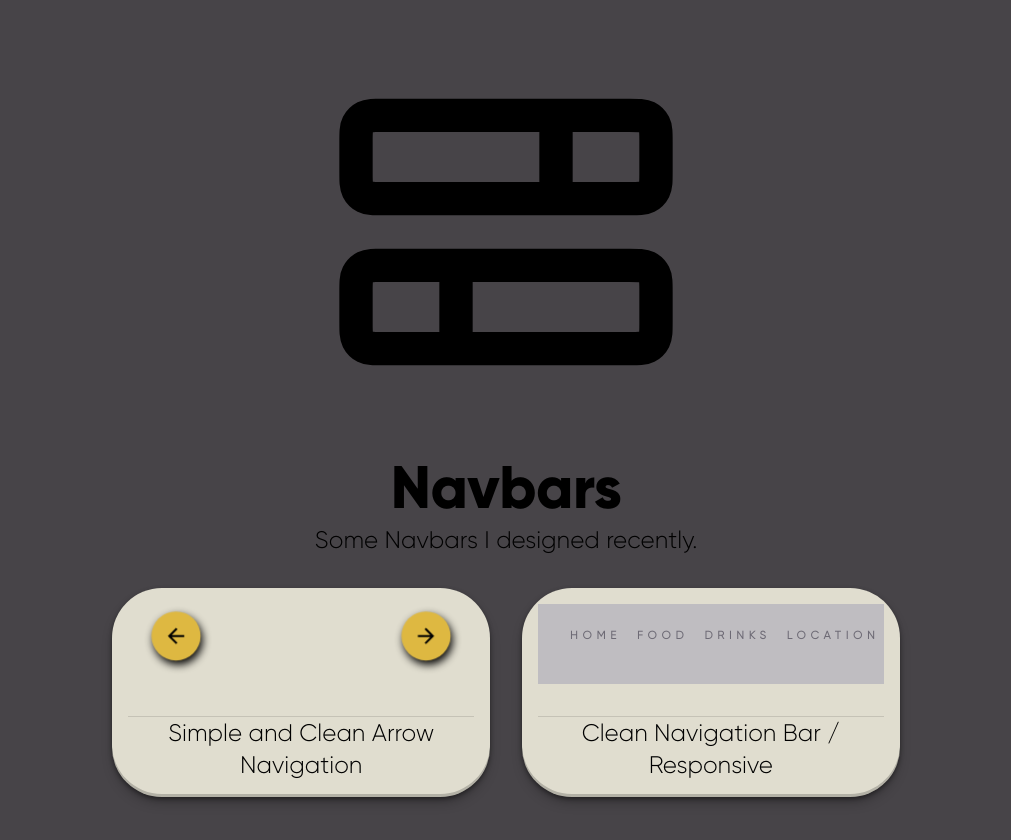
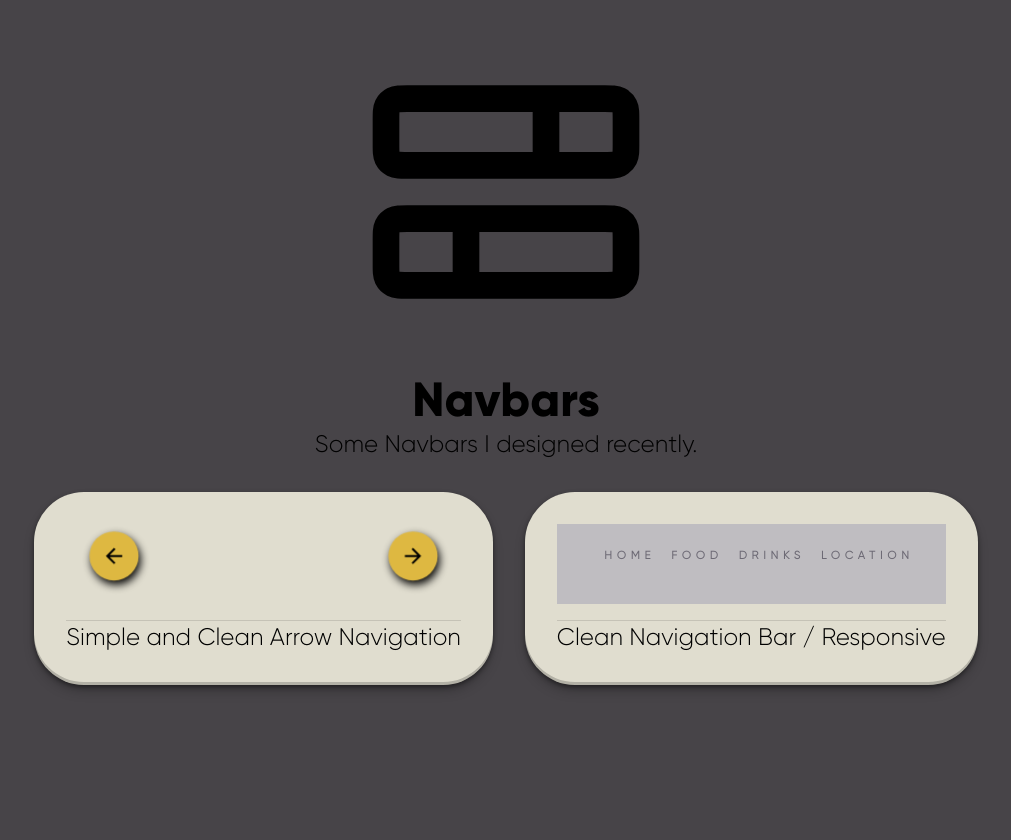
Before and after one commit to Lil-Youn/component-library, a React (Vite) app: page /navbars in a window 1280 px wide. Shown: the top 840 px of the page, without its empty margins (134-1145 px from the left). After the commit the page ends 800 px from the top, so only its background shows below. Built offline with nearby package versions, Linux system fonts and the light colour scheme.

Commit message:
Refactor navbar component with updated styles

```diff
--- a/src/pages/navbars.tsx
+++ b/src/pages/navbars.tsx
@@ -20,10 +20,10 @@ function Site2() {
 
   return (
     <Container>
-      <img src={NavbarLogo} alt="logo" style={{ width: "25rem" }} />
+      <img className="site-logo" src={NavbarLogo} alt="logo" />
       <Box sx={{ my: 2 }}>
         <Typography
-          variant="h2"
+          variant="h3"
           component="h1"
           sx={{ fontFamily: "Gilroy extra bold" }}
         >
@@ -33,24 +33,13 @@ function Site2() {
           Some Navbars I designed recently.
         </Typography>
       </Box>
-      <Box sx={{ my: 2, display: "flex", justifyContent: "center" }}>
+      <Box
+        className="site-box"
+        sx={{ my: 2, display: "flex", justifyContent: "center" }}
+      >
         <Box
+          className="site-content-box"
           onClick={() => downloadTextFile("arrow-navbar.txt")}
-          sx={{
-            cursor: "pointer",
-            m: 2,
-            p: 2,
-            color: "black",
-            textDecoration: "none",
-            borderRadius: "50px",
-            backgroundColor: "#E0DDCF",
-            boxShadow:
-              "rgba(0, 0, 0, 0.4) 0px 2px 4px, rgba(0, 0, 0, 0.3) 0px 7px 13px -3px, rgba(0, 0, 0, 0.2) 0px -3px 0px inset",
-            display: "flex",
-            flexDirection: "column",
-            alignItems: "center",
-            maxWidth: "30%",
-          }}
         >
           <ArrowAppBar />
           <Divider sx={{ width: "100%", marginTop: "1rem" }} />
@@ -59,22 +48,8 @@ function Site2() {
           </Typography>
         </Box>
         <Box
+          className="site-content-box"
           onClick={() => downloadTextFile("responsive-navbar.txt")}
-          sx={{
-            cursor: "pointer",
-            m: 2,
-            p: 2,
-            color: "black",
-            textDecoration: "none",
-            borderRadius: "50px",
-            backgroundColor: "#E0DDCF",
-            boxShadow:
-              "rgba(0, 0, 0, 0.4) 0px 2px 4px, rgba(0, 0, 0, 0.3) 0px 7px 13px -3px, rgba(0, 0, 0, 0.2) 0px -3px 0px inset",
-            display: "flex",
-            flexDirection: "column",
-            alignItems: "center",
-            maxWidth: "30%",
-          }}
         >
           <ResponsiveAppBar />
           <Divider sx={{ width: "100%", marginTop: "1rem" }} />
```
